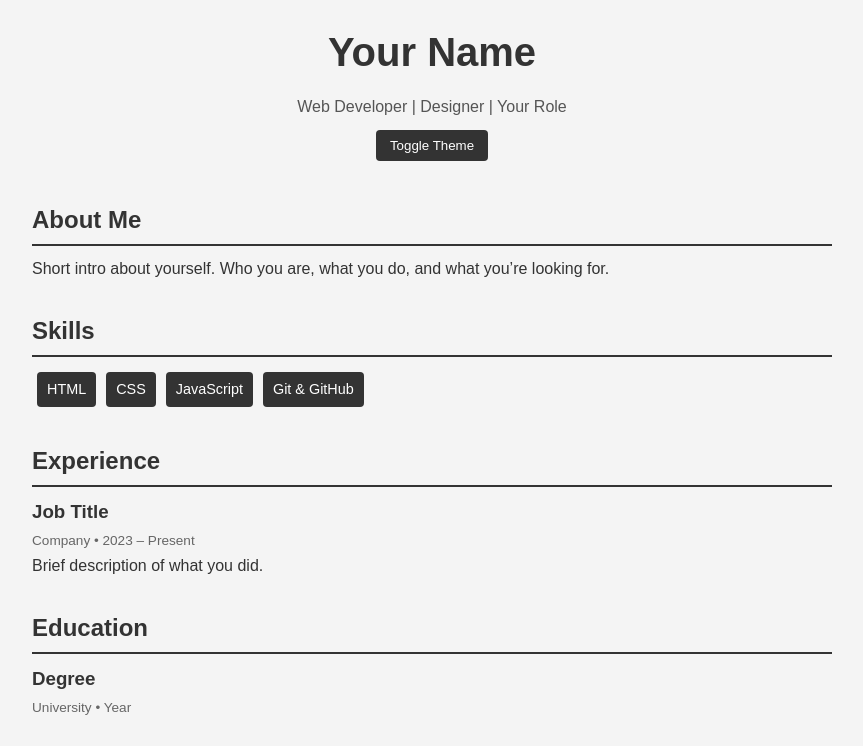
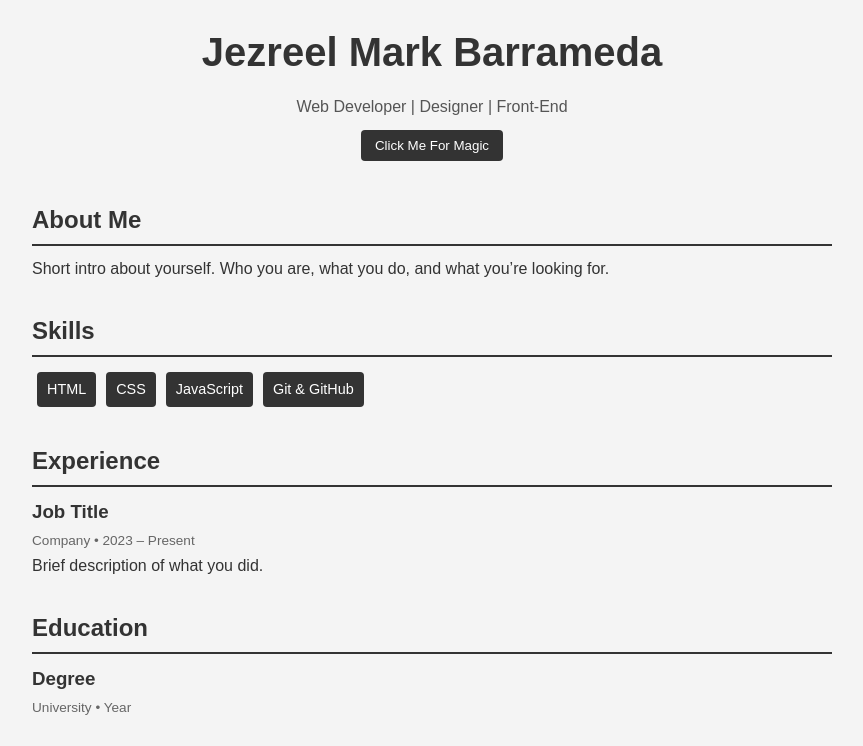
Before and after one commit to omsikels/my-resume, a plain HTML site: page index.html in a window 1280 px wide. Shown: the top 746 px of the page, without its empty margins (208-1071 px from the left). Drawn offline with Linux system fonts and the light colour scheme.

Commit message:
Update index.html

```diff
--- a/index.html
+++ b/index.html
@@ -3,15 +3,15 @@
 <head>
   <meta charset="UTF-8" />
   <meta name="viewport" content="width=device-width, initial-scale=1.0" />
-  <title>Your Name | Resume</title>
+  <title>Resume</title>
   <link rel="stylesheet" href="style.css" />
 </head>
 <body>
 
   <header>
-    <h1>Your Name</h1>
-    <p>Web Developer | Designer | Your Role</p>
-    <button id="themeToggle">Toggle Theme</button>
+    <h1>Jezreel Mark Barrameda</h1>
+    <p>Web Developer | Designer | Front-End</p>
+    <button id="themeToggle">Click Me For Magic</button>
   </header>
 
   <main>
```
